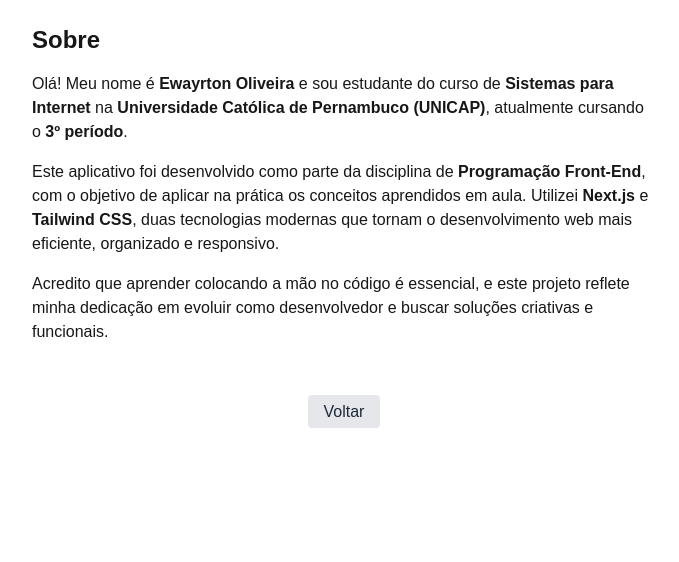
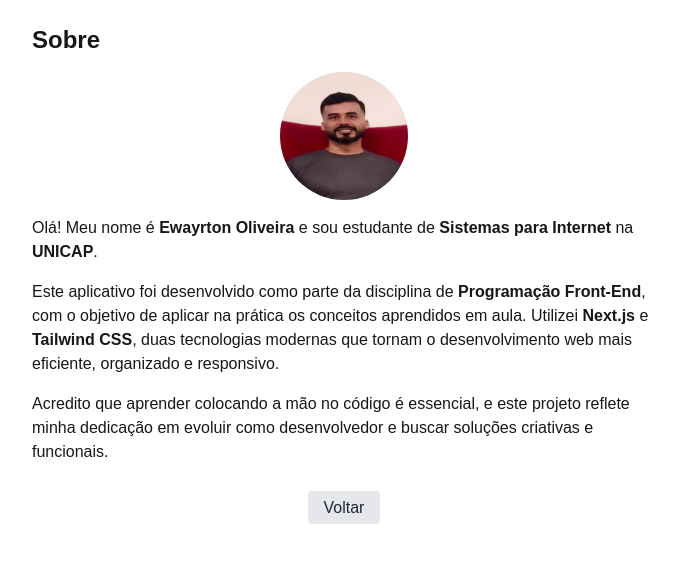
Before and after one commit to Ewayrton/pfe-2025-1, a Next.js app in the folder atv03-conversores/: page /sobre in a window 1280 px wide. Shown: the top 562 px of the page, without its empty margins (296-975 px from the left). Built offline with nearby package versions, Linux system fonts and the light colour scheme.

Commit message:
adicionando foto na pagina sobre

```diff
--- a/atv03-conversores/app/conversor-dolar/page.js
+++ b/atv03-conversores/app/conversor-dolar/page.js
@@ -3,6 +3,7 @@
 'use client'
 
 import { useState } from 'react'
+import Voltar from "@/components/Voltar";
 
 export default function ConversorDolar() {
   // Taxa fixa de 14/04/2025
@@ -62,6 +63,7 @@ export default function ConversorDolar() {
       <p className="text-sm text-gray-500 mt-4">
         Taxa fixa em 14/04/2025: <strong>1 USD = {TAXA_CAMBIO} BRL</strong>
       </p>
+      <Voltar />
     </div>
   )
 }
--- a/atv03-conversores/app/conversor-metros/page.js
+++ b/atv03-conversores/app/conversor-metros/page.js
@@ -3,6 +3,7 @@
 'use client'
 
 import { useState } from 'react'
+import Voltar from "@/components/Voltar";
 
 export default function ConversorMetros() {
   const [metros, setMetros] = useState('')
@@ -92,6 +93,7 @@ export default function ConversorMetros() {
           onChange={alterarPolegadas}
           placeholder="Digite em polegadas"
         />
+        <Voltar />
       </div>
     </div>
   )
--- a/atv03-conversores/app/conversor-temp/page.js
+++ b/atv03-conversores/app/conversor-temp/page.js
@@ -1,6 +1,7 @@
 'use client'
 
 import { useState } from 'react'
+import Voltar from "@/components/Voltar";
 
 export default function ConversorTemp() {
   const [celsius, setCelsius] = useState('')
@@ -57,6 +58,7 @@ export default function ConversorTemp() {
           placeholder="Digite em ºF"
         />
       </div>
+      <Voltar />
     </div>
   )
 }
--- a/atv03-conversores/app/layout.js
+++ b/atv03-conversores/app/layout.js
@@ -1,6 +1,5 @@
 import { Geist, Geist_Mono } from "next/font/google";
 import "./globals.css";
-import Voltar from "@/components/Voltar";
 
 const geistSans = Geist({
   variable: "--font-geist-sans",
@@ -24,7 +23,6 @@ export default function RootLayout({ children }) {
         className={`${geistSans.variable} ${geistMono.variable} antialiased`}
       >
         {children}
-        <Voltar />
       </body>
     </html>
   );
--- a/atv03-conversores/app/page.js
+++ b/atv03-conversores/app/page.js
@@ -4,9 +4,9 @@ import Link from "next/link";
 export default function Home() {
   return (
     <main className="p-8 space-y-4">
-        <h1 className="text-3xl font-bold">Bem-vindo ao App de Conversões!</h1>
+        <h1 className="text-3xl font-bold">Bem-vindo ao Conversões Online</h1>
         <p>
-          Este aplicativo permite converter valores entre diferentes unidades.
+          Este website permite converter valores entre diferentes unidades.
         </p>
         <ul className="space-y-2">
           <li>
--- a/atv03-conversores/app/sobre/page.js
+++ b/atv03-conversores/app/sobre/page.js
@@ -1,9 +1,21 @@
-export default function Sobre(){
-    return(
+import Voltar from "@/components/Voltar";
+import Image from "next/image";
+
+export default function Sobre() {
+  return (
     <div className="max-w-2xl mx-auto p-6">
       <h2 className="text-2xl font-bold mb-4">Sobre</h2>
+      <div className="mb-4">
+        <Image
+          src="/foto_perfil.jpg"
+          alt="Foto de Ewayrton Oliveira"
+          width={128}
+          height={128}
+          className="w-32 h-32 rounded-full mx-auto mb-4"
+        />
+      </div>
         <p className="mb-4">
-    Olá! Meu nome é <strong>Ewayrton Oliveira</strong> e sou estudante do curso de <strong>Sistemas para Internet</strong> na <strong>Universidade Católica de Pernambuco (UNICAP)</strong>, atualmente cursando o <strong>3º período</strong>.
+             Olá! Meu nome é <strong>Ewayrton Oliveira</strong> e sou estudante de <strong>Sistemas para Internet</strong> na <strong>UNICAP</strong>.
         </p>
         <p className="mb-4">
              Este aplicativo foi desenvolvido como parte da disciplina de <strong>Programação Front-End</strong>, com o objetivo de aplicar na prática os conceitos aprendidos em aula. Utilizei <strong>Next.js</strong> e <strong>Tailwind CSS</strong>, duas tecnologias modernas que tornam o desenvolvimento web mais eficiente, organizado e responsivo.
@@ -11,6 +23,9 @@ export default function Sobre(){
         <p>
             Acredito que aprender colocando a mão no código é essencial, e este projeto reflete minha dedicação em evoluir como desenvolvedor e buscar soluções criativas e funcionais.
         </p>
+
+      {/* ... resto do seu código ... */}
+      <Voltar />
     </div>
   );
 }
```
Also changed, not shown: atv03-conversores/public/foto_perfil.jpg (added). Lines whose indentation alone changed are shown as unchanged.
